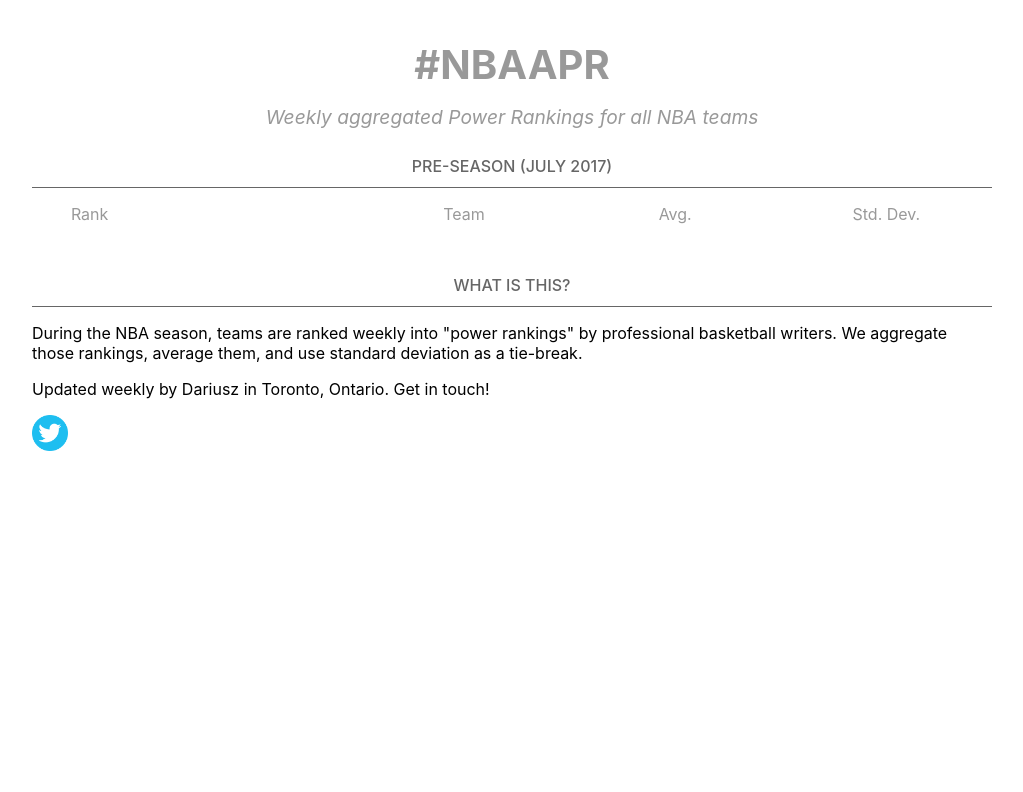
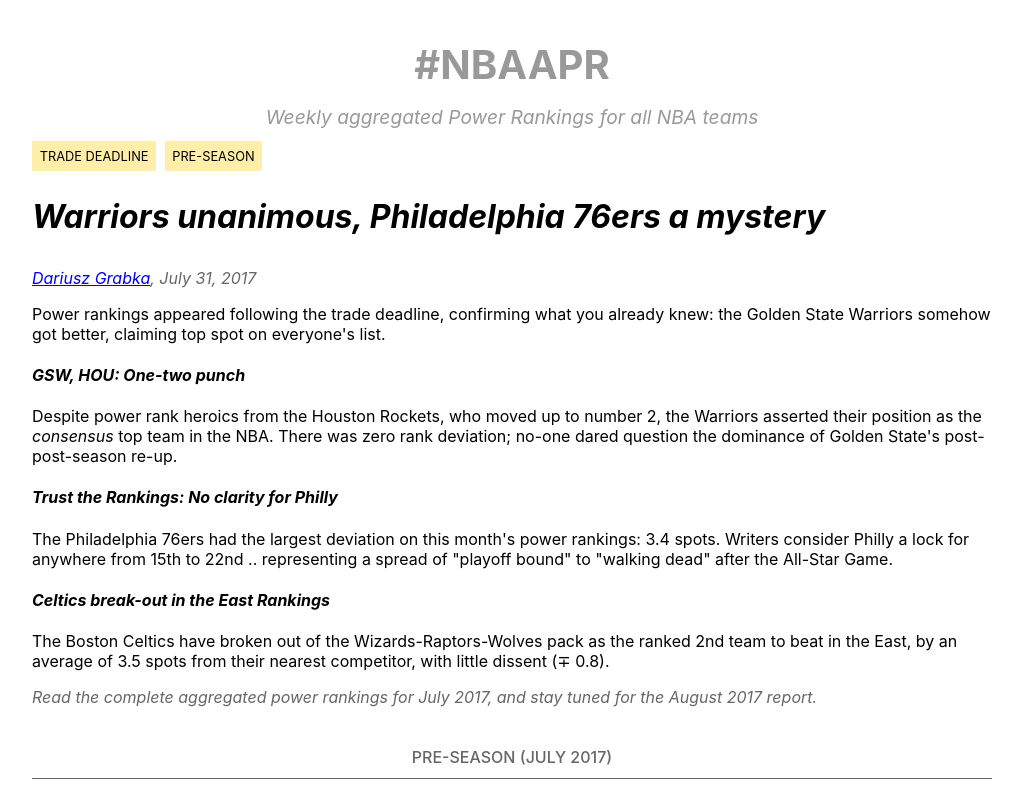
Before and after one commit to dariusz/nbapr, a website with bundled scripts: page src/index.html in a window 1280 px wide. Shown: the top 792 px of the page, without its empty margins (128-1151 px from the left). Built offline with nearby package versions, Linux system fonts and the light colour scheme.

Commit message:
Adding a post for P1

```diff
--- a/gulpfile.js
+++ b/gulpfile.js
@@ -8,6 +8,7 @@
 var download = require("gulp-download-stream");
 
 gulp.task('default', function () {
+	// nothing
 });
 
 gulp.task('images', function () {
@@ -33,7 +34,7 @@
 })
 
 gulp.task('build', function(callback) {
-	runSequence('clean', 'dl_ranks', 'dl_sources', ['images', 'useref', 'vendor'], callback);
+	runSequence('clean', ['dl_ranks', 'dl_sources'], ['images', 'useref', 'vendor'], callback);
 });
 
 gulp.task('dl_ranks', function() {
--- a/src/css/index.css
+++ b/src/css/index.css
@@ -31,7 +31,7 @@
 	font-weight: 500;
 	border-bottom: 1px solid #666;
 	padding-bottom: 0.7em;
-	padding-top: 0.7em;
+	padding-top: 1.5em;
 	margin-bottom: 1em;
 }
 
@@ -116,3 +116,28 @@
 	border-radius: 0.25em;
 	padding: 0.25em;
 }
+
+.post {
+}
+
+.post .tag {
+	background-color: #fea;
+	padding: 0.6em;
+	text-transform: uppercase;
+	font-size: 0.8em;
+	margin-right: 0.3em;
+
+}
+
+.post .subheading, .post .footer {
+	color: #666;
+	font-style: italic;
+}
+
+.post h3, .post h4 {
+	font-style: italic;
+}
+
+.post h3 {
+	font-size: 2em;
+}
--- a/src/index.html
+++ b/src/index.html
@@ -21,6 +21,34 @@
 			<h2>Weekly aggregated Power Rankings for all NBA teams</h2>
 		</header>
 		<div class="content">
+
+			<div class="post">
+				<span class="tag">Trade Deadline</span> <span class="tag">Pre-Season</span>
+				<h3>Warriors unanimous, Philadelphia 76ers a mystery</h3>
+				<div class="subheading"><span class="author"><a href="https://twitter.com/dariusz/">Dariusz Grabka</a></span>, <span class="date">July 31, 2017</span></div>
+
+				<div class="body">
+
+					<p>Power rankings appeared following the trade deadline, confirming what you already knew: the Golden State Warriors somehow got better, claiming top spot on everyone's list.	</p>
+
+					<h4>GSW, HOU: One-two punch</h4>
+
+					<p>Despite power rank heroics from the Houston Rockets, who moved up to number 2, the Warriors asserted their position as the <em>consensus</em> top team in the NBA.  There was zero rank deviation; no-one dared question the dominance of Golden State's post-post-season re-up.</p>
+
+					<h4>Trust the Rankings: No clarity for Philly</h4>
+
+					<p>The Philadelphia 76ers had the largest deviation on this month's power rankings: 3.4 spots. Writers consider Philly a lock for anywhere from 15th to 22nd .. representing a spread of "playoff bound" to "walking dead" after the All-Star Game.</p>
+
+					<h4>Celtics break-out in the East Rankings</h4>
+
+					<p>The Boston Celtics have broken out of the Wizards-Raptors-Wolves pack as the ranked 2nd team to beat in the East, by an average of 3.5 spots from their nearest competitor, with little dissent (∓ 0.8).</p>
+
+					<p class="footer">Read the complete aggregated power rankings for July 2017, and stay tuned for the August 2017 report.</p>
+				</div>
+
+			</div>
+
+
 			<div class="dates blockheading">Pre-Season (July 2017)</div>
 			<div class="this_week" id="p1">
 				<div class="rankingheader">
```
